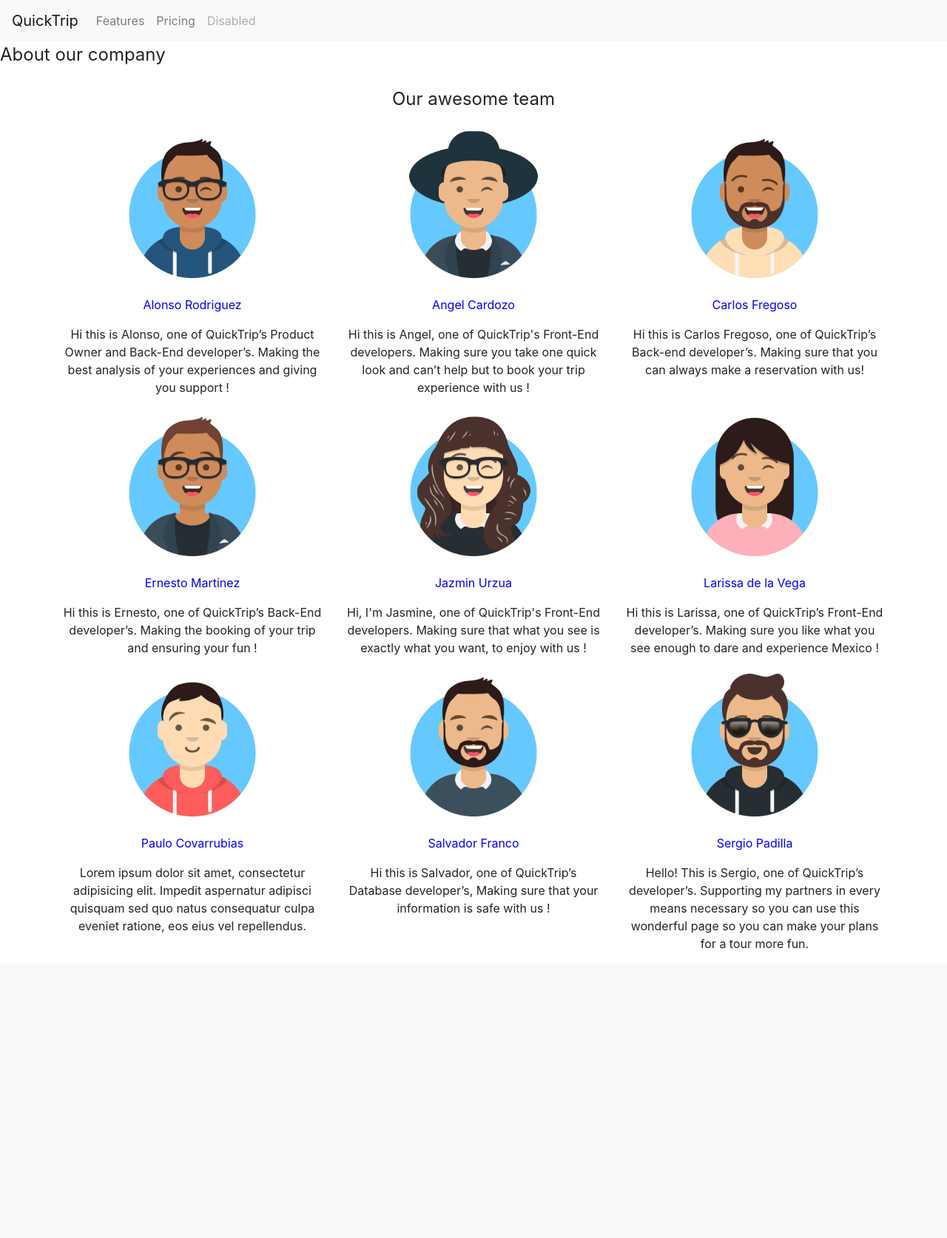
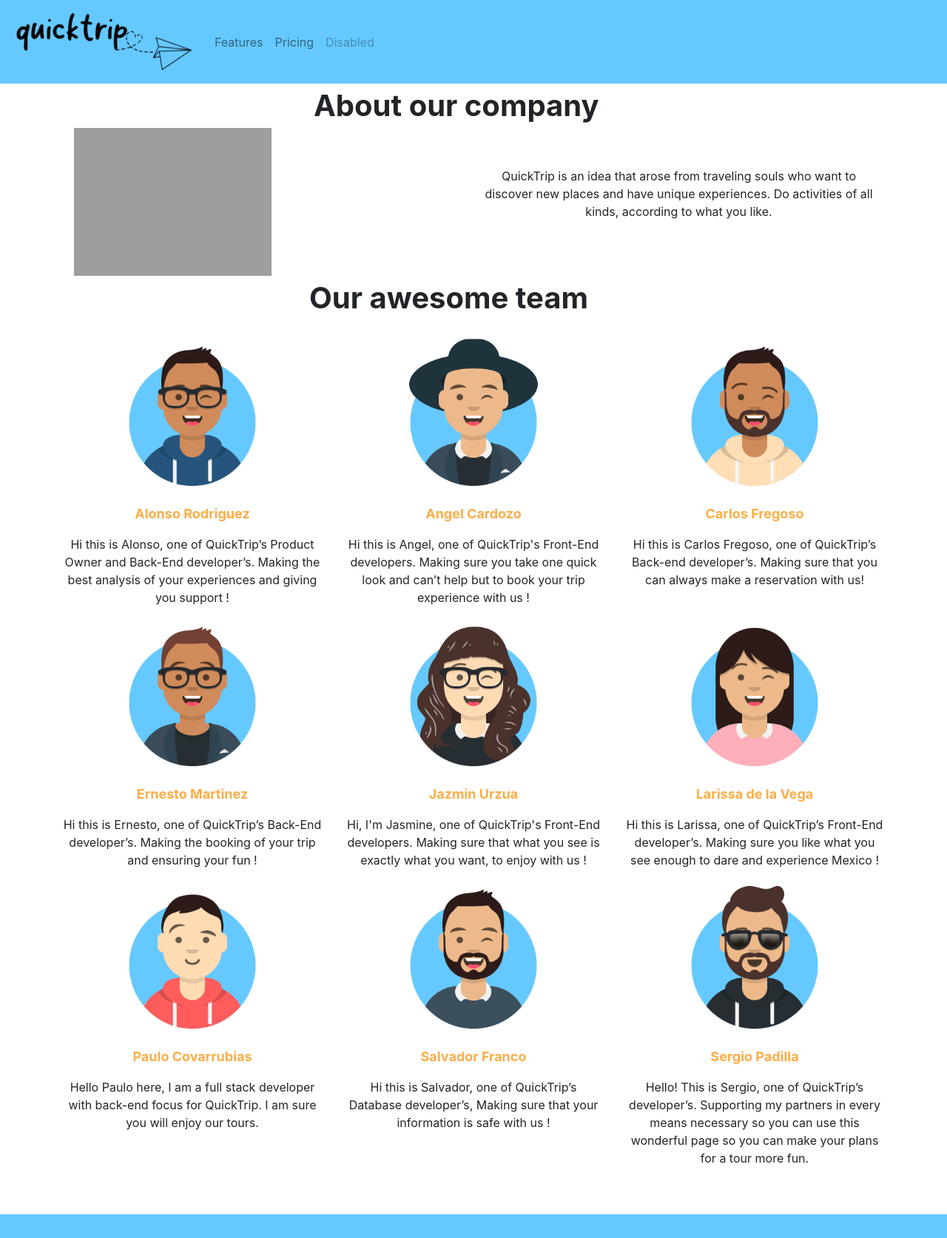
Before and after one commit to SolracDavid99/QuickTrip, a PHP site: page /aboutUs.html in a window 1280 px wide. Shown: the whole page at 74% size. Before the commit the page ends 1283 px from the top, so only its background shows below. Run offline with PHP 8.4, Linux system fonts and the light colour scheme; grey boxes are pictures that could not be loaded.

Commit message:
Cambios realizados 24/01 sobre la agina de About Us

```diff
--- a/aboutUs.html
+++ b/aboutUs.html
@@ -4,18 +4,18 @@
     <meta charset="UTF-8">
     <meta http-equiv="X-UA-Compatible" content="IE=edge">
     <meta name="viewport" content="width=device-width, initial-scale=1.0">
+    <link rel="icon" type="image/png" sizes="35x35" href="/assets/favicon.png">
     <title>QuickTrip</title>
     <link rel="stylesheet" href="https://cdn.jsdelivr.net/npm/bootstrap@4.6.1/dist/css/bootstrap.min.css"
     integrity="sha384-zCbKRCUGaJDkqS1kPbPd7TveP5iyJE0EjAuZQTgFLD2ylzuqKfdKlfG/eSrtxUkn" crossorigin="anonymous">
     <link rel="stylesheet" href="/style.css">
 
-
 </head>
 <body>
 
     <!-- Navegation Bar -->
-    <nav class="navbar navbar-expand-lg navbar-light bg-light">
-        <a class="navbar-brand" href="#">QuickTrip</a>
+    <nav class="navbar navbar-expand-lg navbar-light ">
+        <a class="navbar-brand" href="#"><img id="logo" src="/assets/logito.png"></a>
         <button class="navbar-toggler" type="button" data-toggle="collapse" data-target="#navbarNav"
             aria-controls="navbarNav" aria-expanded="false" aria-label="Toggle navigation">
             <span class="navbar-toggler-icon"></span>
@@ -35,15 +35,26 @@
         </div>
     </nav>
 
-    <div style="font-size: x-large;">About our company</div>
+    <div class="container">
+            <div class="container">
+                <div id="titulo" >About our company</div>
+                <div class="row" >
+                    <div class="col-sm">
+                        <img src="https://upload.wikimedia.org/wikipedia/commons/thumb/c/c5/Blank_Mexico_map%2C_no_States.svg/1280px-Blank_Mexico_map%2C_no_States.svg.png" alt="Logo" height="200px">
+                    </div>
+                    <div class="col-sm" >
+                        <p style="text-align: center; padding-top: 10%;">QuickTrip is an idea that arose from traveling souls who want to discover new places and have
+                            unique experiences. Do activities of all kinds, according to what you like.</p>
+                    </div>
+                </div>
+            </div>
+        </div>
 
-
-    <br>
-    <div style="text-align: center; font-size: x-large;"> Our awesome team </div>
-    <br>
 
     <!-- Grid for our pictures and descriptions -->
     <div class="container">
+    <div id="titulo"> Our awesome team </div>
+    <br>
     <div class="row">
         <div class="col-sm text-center">
             <img src="/assets/avatars/background/Alonso.png" id="avatar" alt="Avatar Alonso">
@@ -108,7 +119,8 @@
         <br><br>
         <p id="name">Paulo Covarrubias</p>
         <p id="description">
-            Lorem ipsum dolor sit amet, consectetur adipisicing elit. Impedit aspernatur adipisci quisquam sed quo natus consequatur culpa eveniet ratione, eos eius vel repellendus.
+            Hello Paulo here, I am a full stack developer with back-end focus for QuickTrip.
+            I am sure you will enjoy our tours.
         </p>
 
     </div>
@@ -131,12 +143,19 @@
             Hello! This is Sergio, one of QuickTrip’s developer’s.
             Supporting my partners in every means necessary so you can use this wonderful page so you can make your plans for a tour more fun.
         </p>
-
-
         </div>
     </div>
 
     </div>
+
+    <br><br>
+
+    <footer class="full-footer">
+        <div class="container top-footer p-md-3 p-1">
+        </div>
+
+    </footer>
+
 
     <!-- Bootstrap -->
     <script src="https://cdn.jsdelivr.net/npm/jquery@3.5.1/dist/jquery.slim.min.js" integrity="sha384-DfXdz2htPH0lsSSs5nCTpuj/zy4C+OGpamoFVy38MVBnE+IbbVYUew+OrCXaRkfj" crossorigin="anonymous"></script>
--- a/style.css
+++ b/style.css
@@ -1,12 +1,42 @@
+#titulo{
+    text-justify: auto;
+    font-size: 2.5rem;
+    padding-left: 30%;
+}
+
+#contenido{
+    text-justify: auto;
+    font-size: 1.5rem;
+}
+
+.navbar{
+    background-color: #65c9ff;
+}
+
+#logo{
+    width: 250px;
+}
 
 #name{
-    color: blue;
-
+    /* color: #FF6B35;
+    color: #304D6D; */
+    color: #FCAD47;
+    font-weight: bolder;
+    font-size: large;
 }
 
-#description{
-
-}
 #avatar{
     height: 200px;
 }
+
+.full-footer{
+    background-color: #65c9ff;
+}
+
+#titulo{
+    font-weight: bold;
+}
+
+/* body{
+    background-color: gray;
+} */
```
Also changed, not shown: assets/avatars/Sin fondo/Alonso-Blank.png (renamed from assets/avatars/png/Alonso-Blank.png), assets/avatars/Sin fondo/Angel Cardozo Sin fondo.png (renamed from assets/avatars/png/Angel Cardozo Sin fondo.png), assets/avatars/Sin fondo/Carlos Fregoso Sin fondo.png (renamed from assets/avatars/png/Carlos Fregoso Sin fondo.png), assets/avatars/Sin fondo/Ernesto.png (renamed from assets/avatars/png/Ernesto.png), assets/avatars/Sin fondo/Jazmín.png (renamed from assets/avatars/png/Jazmín.png), assets/avatars/Sin fondo/LarissaTransparente.png (renamed from assets/avatars/png/LarissaTransparente.png), assets/avatars/Sin fondo/Salvador_sin_fondo.png (renamed from assets/avatars/png/Salvador_sin_fondo.png), assets/avatars/Sin fondo/avatarPauloNF.png (renamed from assets/avatars/png/avatarPauloNF.png), assets/avatars/Sin fondo/sergio_padilla sin fondo.png (renamed from assets/avatars/png/sergio_padilla sin fondo.png), assets/favicon.png (added), assets/logito.png (added), assets/logo.png (added).
